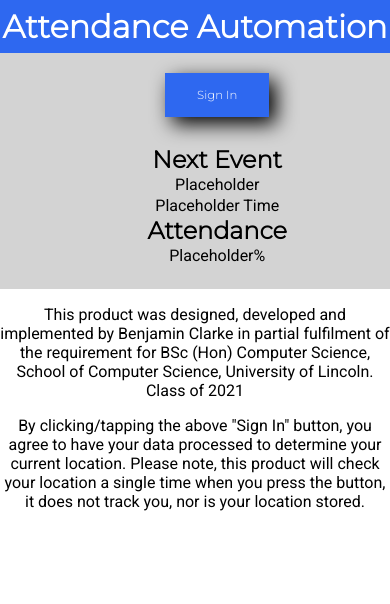
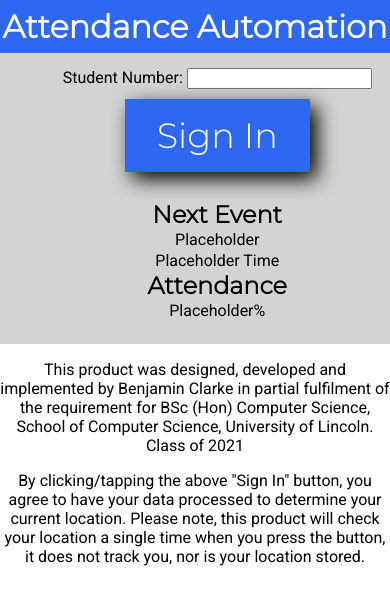
Before and after one commit to benlincoln/Dissertation-Attendance-Automation, a plain HTML site: page WebApp/index.html in a window 390 px wide. Shown: the top 604 px of the page. Drawn offline with Linux system fonts and the light colour scheme.

Commit message:
Add text box

```diff
--- a/WebApp/index.html
+++ b/WebApp/index.html
@@ -12,7 +12,11 @@
         <h1>Attendance Automation</h1>
     </section>
     <div id = "mainBody">
-        <section id="buttonContainer"><button class="button">Sign In</button></section>
+        <section id="buttonContainer">
+            <label id ="studentNoLabel" for="fname">Student Number:</label>
+            <input type="text" id="fname" name="fname"><br><br>
+            <button class="button">Sign In</button>
+        </section>
         <section id = "nextEventContainer">
             <h2>Next Event</h2>
             <p id = "nextEvent">Placeholder</p> <p id="nextTime">Placeholder Time</p>
--- a/WebApp/styles.css
+++ b/WebApp/styles.css
@@ -24,6 +24,9 @@ body{
  	align-items: center;
  	justify-content: center;
  	list-style: none;
+}
+#studentNoLabel{
+    font-family: 'Roboto',sans-serif;
 }
 
 #mainBody{
@@ -72,3 +75,9 @@ p{
     cursor: pointer;
     filter: drop-shadow(7px 7px 10px black)
   }
+
+@media only screen and (max-width: 500px) {
+    .button{
+        font-size: 9vw;
+    }
+    }
```
